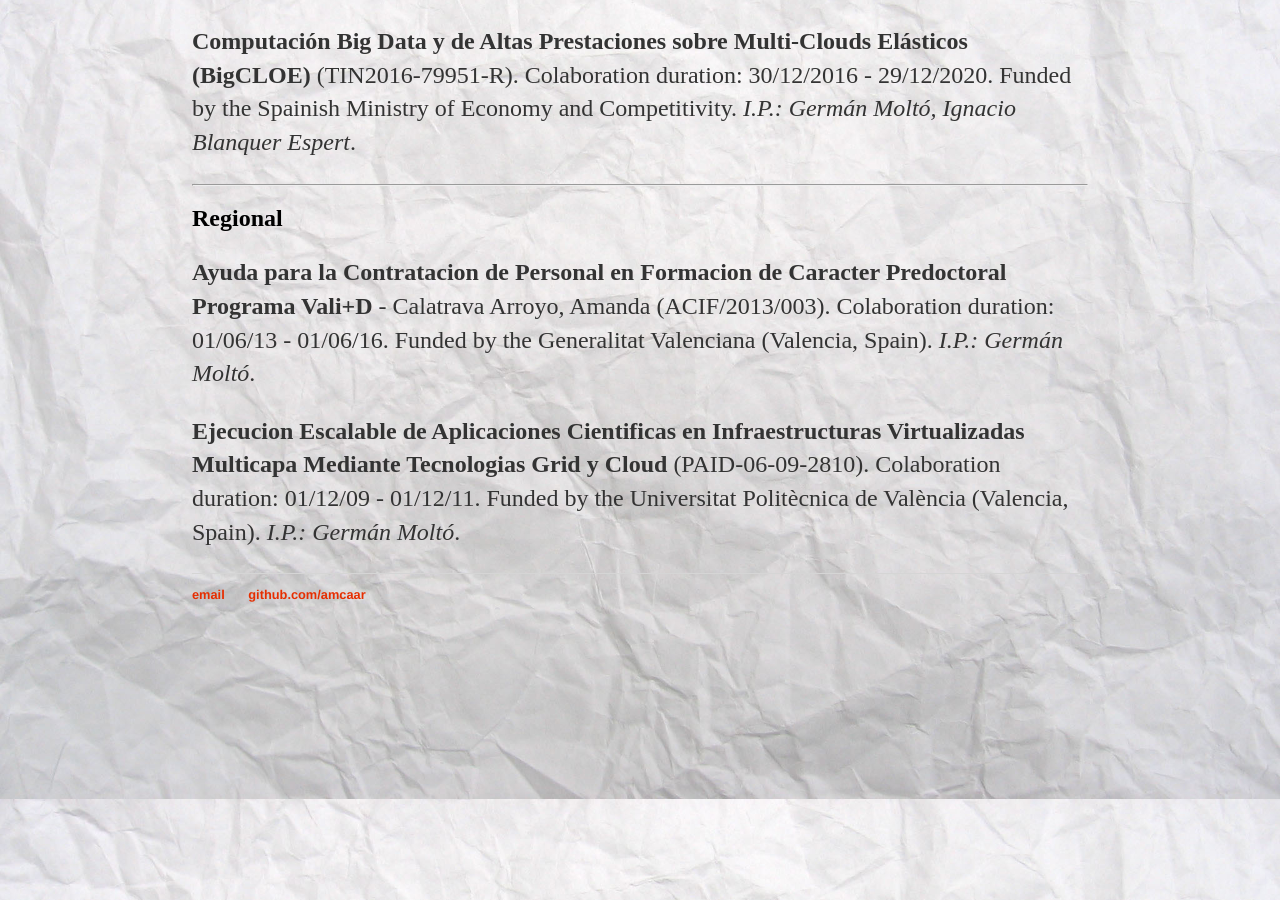
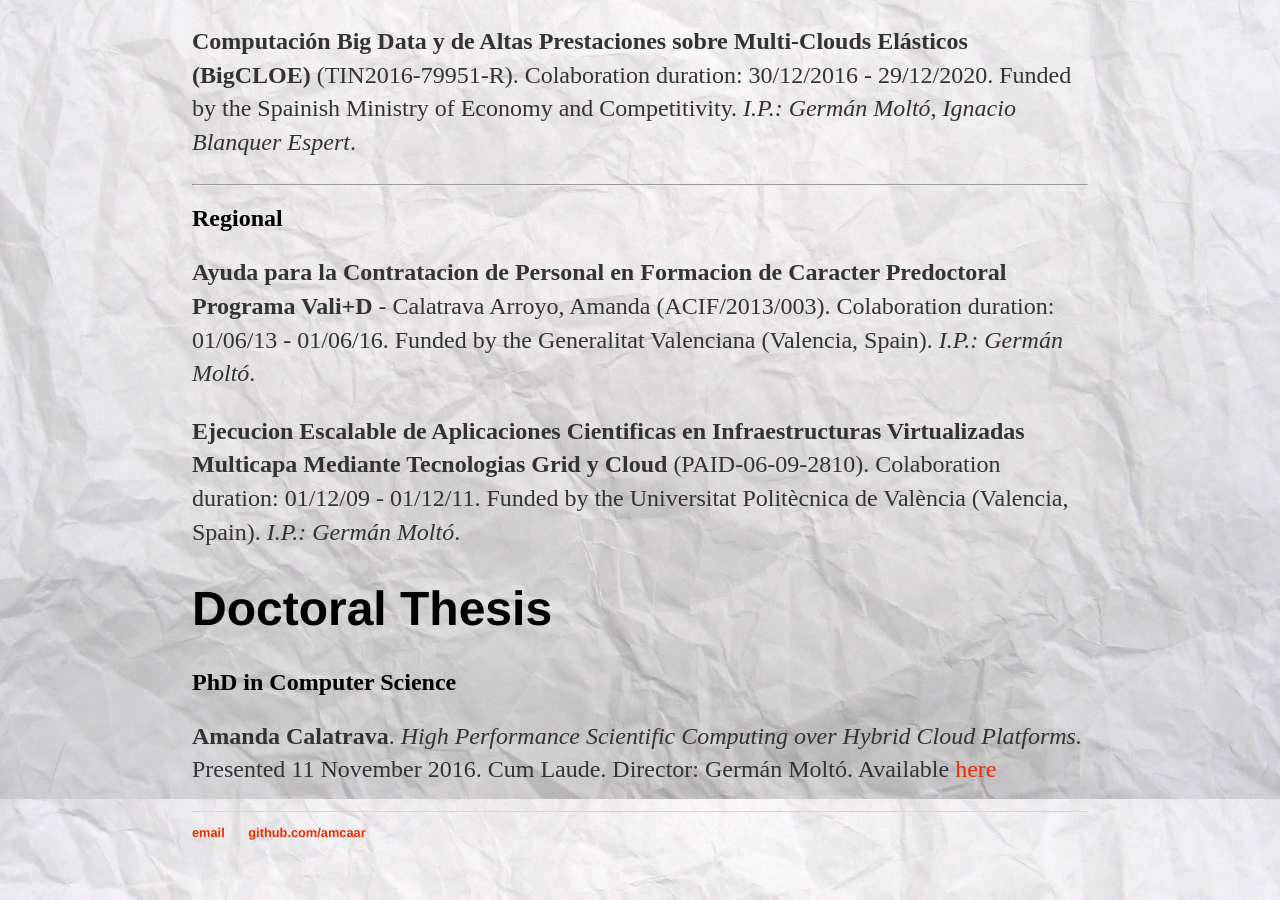
Before and after one commit to amcaar/amcaar.github.io, a Jekyll site: the page built from cv/index.html, in a window 1280 px wide and 900 px high, scrolled down 4001 px. Built offline with Jekyll 4.4.1, drawn with Linux system fonts in a browser that asks for light colours.

Commit message:
Add thesis

```diff
--- a/cv/index.html
+++ b/cv/index.html
@@ -137,6 +137,13 @@ title: Publications of Amanda Calatrava
 			(PAID-06-09-2810). Colaboration duration: 01/12/09 - 01/12/11. Funded by the Universitat Politècnica de València (Valencia, Spain).
 			<em>I.P.: Germán Moltó</em>. </p>
 
+		<h1>Doctoral Thesis</h1>
+		<h2>PhD in Computer Science</h2>
+			<p> <strong>Amanda Calatrava</strong>.
+			<em>High Performance Scientific Computing over Hybrid Cloud Platforms.</em>
+			Presented 11 November 2016. Cum Laude. Director: Germán Moltó.
+		        Available <a class="link" href="https://riunet.upv.es/handle/10251/75265">here</a></p>
+
 
 		<!--<h1>Work in progress...</h1>
 		<h1>Courses</h1>-->
```
